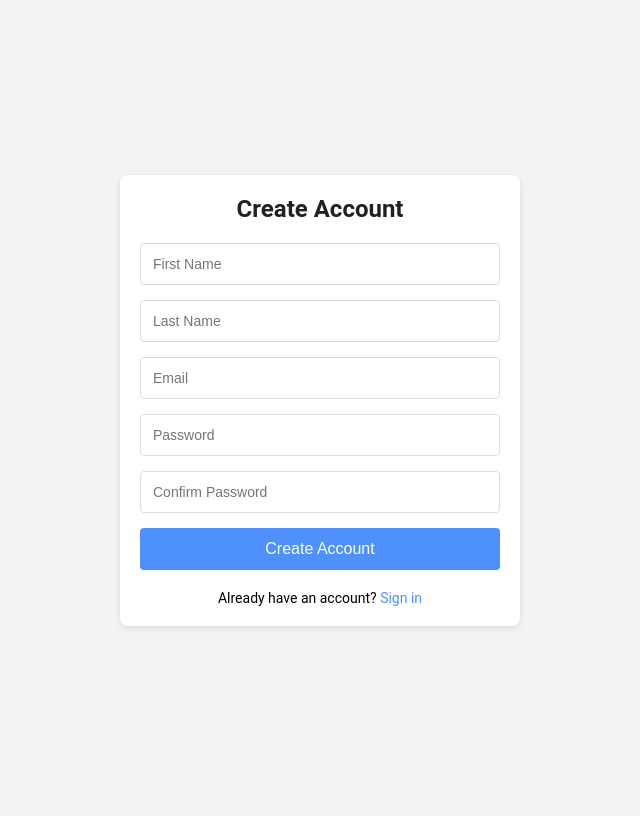
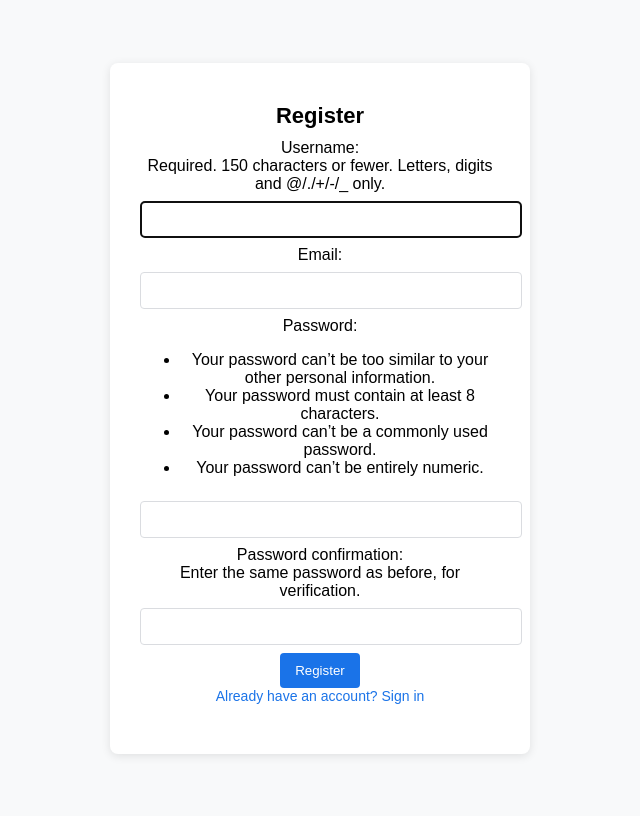
Before and after one commit to BookantnaOG/SpeedMaster, a Django app: page /register/ in a window 1280 px wide. Shown: the whole page, without its empty margins (320-960 px from the left). Before the commit the page ends 628 px from the top, so only its background shows below. Run offline with Django 5.2, Linux system fonts and the light colour scheme.

Commit message:
user login and register finished

```diff
--- a/speedmaster/settings.py
+++ b/speedmaster/settings.py
@@ -49,6 +49,7 @@ MIDDLEWARE = [
     'django.contrib.auth.middleware.AuthenticationMiddleware',
     'django.contrib.messages.middleware.MessageMiddleware',
     'django.middleware.clickjacking.XFrameOptionsMiddleware',
+
 ]
 
 ROOT_URLCONF = 'speedmaster.urls'
--- /dev/null
+++ b/user/forms.py
@@ -0,0 +1,9 @@
+from django import forms
+from django.contrib.auth.forms import UserCreationForm
+from .models import User
+
+class RegisterForm(UserCreationForm):
+    email = forms.EmailField(required=True)
+    class Meta:
+        model = User
+        fields = ["username", "email", "password1", "password2"]
--- a/user/models.py
+++ b/user/models.py
@@ -3,9 +3,6 @@ from django.contrib.auth.models import AbstractUser
 from django.contrib.auth.hashers import make_password
 
 class User(AbstractUser):
-    # Custom fields can go here
-    bio = models.TextField(blank=True, null=True)
-
     # Override related_name for the groups and user_permissions relationships to avoid clashes
     groups = models.ManyToManyField(
         'auth.Group',
--- a/user/templates/register.html
+++ b/user/templates/register.html
@@ -2,38 +2,20 @@
 <html lang="en">
 <head>
     {% load static %}
-
     <meta charset="UTF-8">
     <meta name="viewport" content="width=device-width, initial-scale=1.0">
-    <title>Register - Google Style</title>
-    <link rel="stylesheet" href="{% static 'register.css' %}">
+    <title>Register</title>
+    <link rel="stylesheet" href="{% static 'login.css' %}">
 </head>
 <body>
-
-    <div class="container">
-        <div class="form-box">
-            <h1>Create Account</h1>
-            <form action="#" method="POST">
-                <div class="input-group">
-                    <input type="text" id="first-name" placeholder="First Name" required>
-                </div>
-                <div class="input-group">
-                    <input type="text" id="last-name" placeholder="Last Name" required>
-                </div>
-                <div class="input-group">
-                    <input type="email" id="email" placeholder="Email" required>
-                </div>
-                <div class="input-group">
-                    <input type="password" id="password" placeholder="Password" required>
-                </div>
-                <div class="input-group">
-                    <input type="password" id="confirm-password" placeholder="Confirm Password" required>
-                </div>
-                <button type="submit" class="btn">Create Account</button>
-            </form>
-            <p class="login-link">Already have an account? <a href="#">Sign in</a></p>
-        </div>
+    <div class="login-container">
+        <h2>Register</h2>
+        <form method="POST" action="/register/">
+            {% csrf_token %}
+            {{ form }}
+            <button type="submit" class="next">Register</button>
+        </form>
+        <a href="{% url 'login' %}">Already have an account? Sign in</a>
     </div>
-
 </body>
 </html>
--- a/user/urls.py
+++ b/user/urls.py
@@ -6,5 +6,5 @@ from django.contrib.auth import views as auth_views
 urlpatterns = [
     path('dashboard/', views.dashboard, name='dashboard'),
     path('register/', views.register, name='register'),
-    path('login/', auth_views.LoginView.as_view(), name='login'),
+    path('login/', views.login, name='login'),
 ]
--- a/user/views.py
+++ b/user/views.py
@@ -1,9 +1,28 @@
-from django.shortcuts import render
+from django.shortcuts import render, redirect
+from django.contrib.auth import login
+from django.contrib.auth.forms import UserCreationForm, AuthenticationForm
+from .forms import RegisterForm
 
 # Create your views here.
 def dashboard(request):
     return render(request, 'dashboard.html')
 def register(request):
-    return render(request, 'register.html')
+    if request.method == "POST":
+        form = UserCreationForm(request.POST)
+        if form.is_valid():
+            user = form.save()
+            login(request, user)
+            return redirect("home")
+    else:
+        form = RegisterForm()
+    return render(request, "register.html", {"form": form})
+
 def login(request):
-    return render(request, 'login.html')
+    if request.method == "POST":
+        form = AuthenticationForm(data=request.POST)
+        if form.is_valid():
+            login(request, form.get_user())
+            return redirect("home")
+    else:
+        form = AuthenticationForm()
+    return render(request, "login.html", {"form": form})
```
Also changed, not shown: user/templates/login.html (+5 -13 lines), db.sqlite3.
